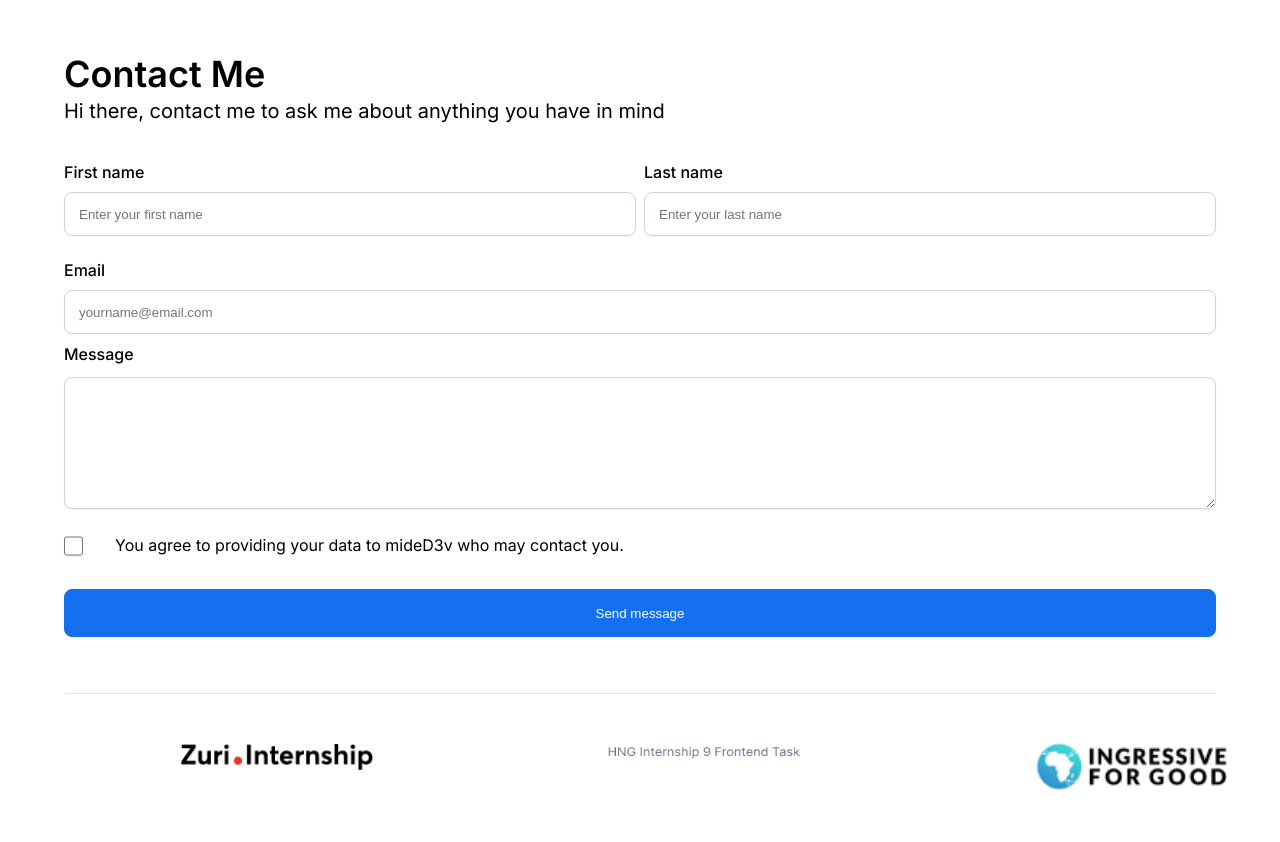
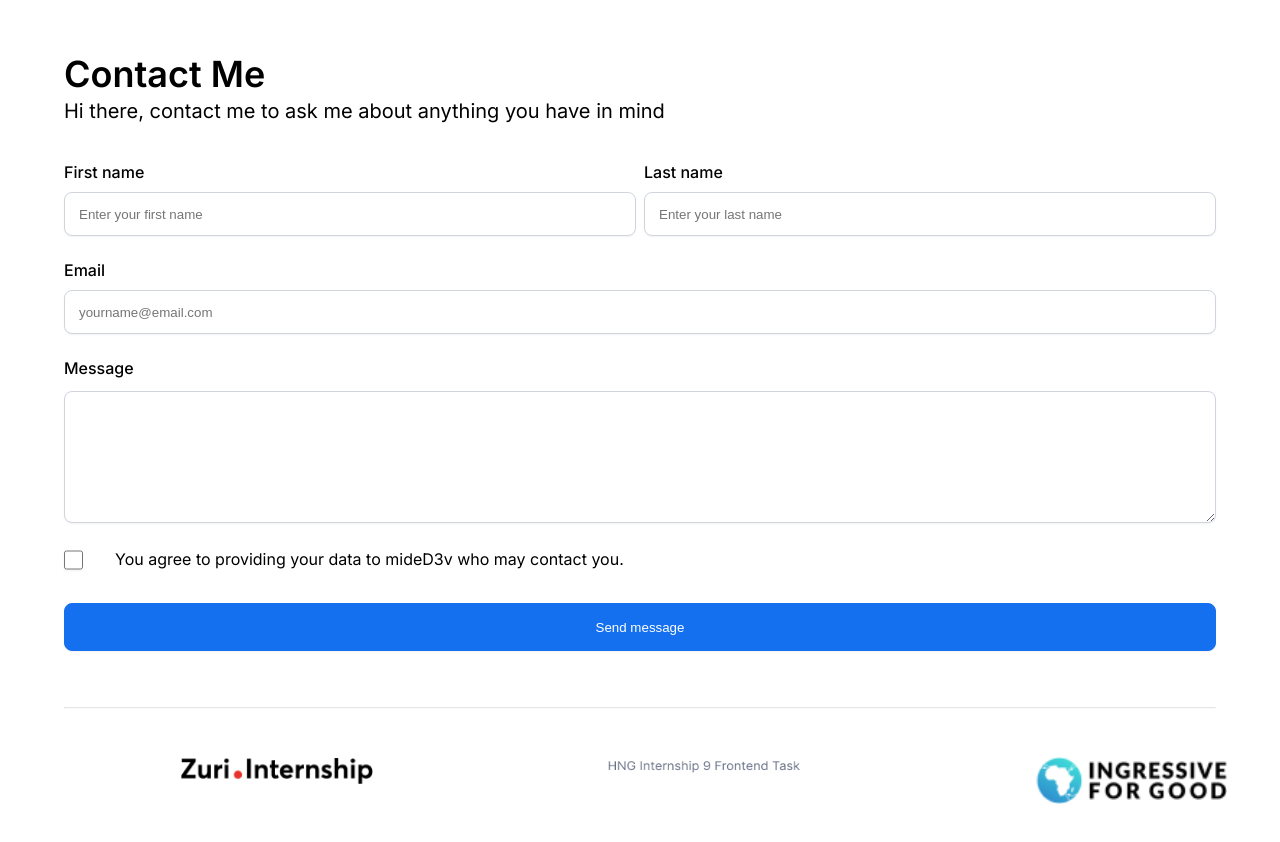
Before and after one commit to mideD3V/linktree, a React (Create React App) app: page /contact in a window 1280 px wide. Shown: the part 108-950 px from the top of the page. Built offline with nearby package versions, Linux system fonts and the light colour scheme.

Commit message:
style: updated contact page

```diff
--- a/src/contact/Contact.css
+++ b/src/contact/Contact.css
@@ -110,7 +110,9 @@ order: 1;
 align-self: stretch;
 flex-grow: 0;
 }
-
+.message{
+    margin-top: 24px;
+}
 #message{
 display: flex;
 flex-direction: row;
@@ -196,9 +198,7 @@ box-shadow: 0px 1px 2px rgba(16, 24, 40, 0.05);
 border-radius: 8px;
 color: #FFFFFF;
 }
-#footer{
-    display: none;
-}
+
 @media screen and (max-width:600px){
     .contact{
         width: 90vw;
```
